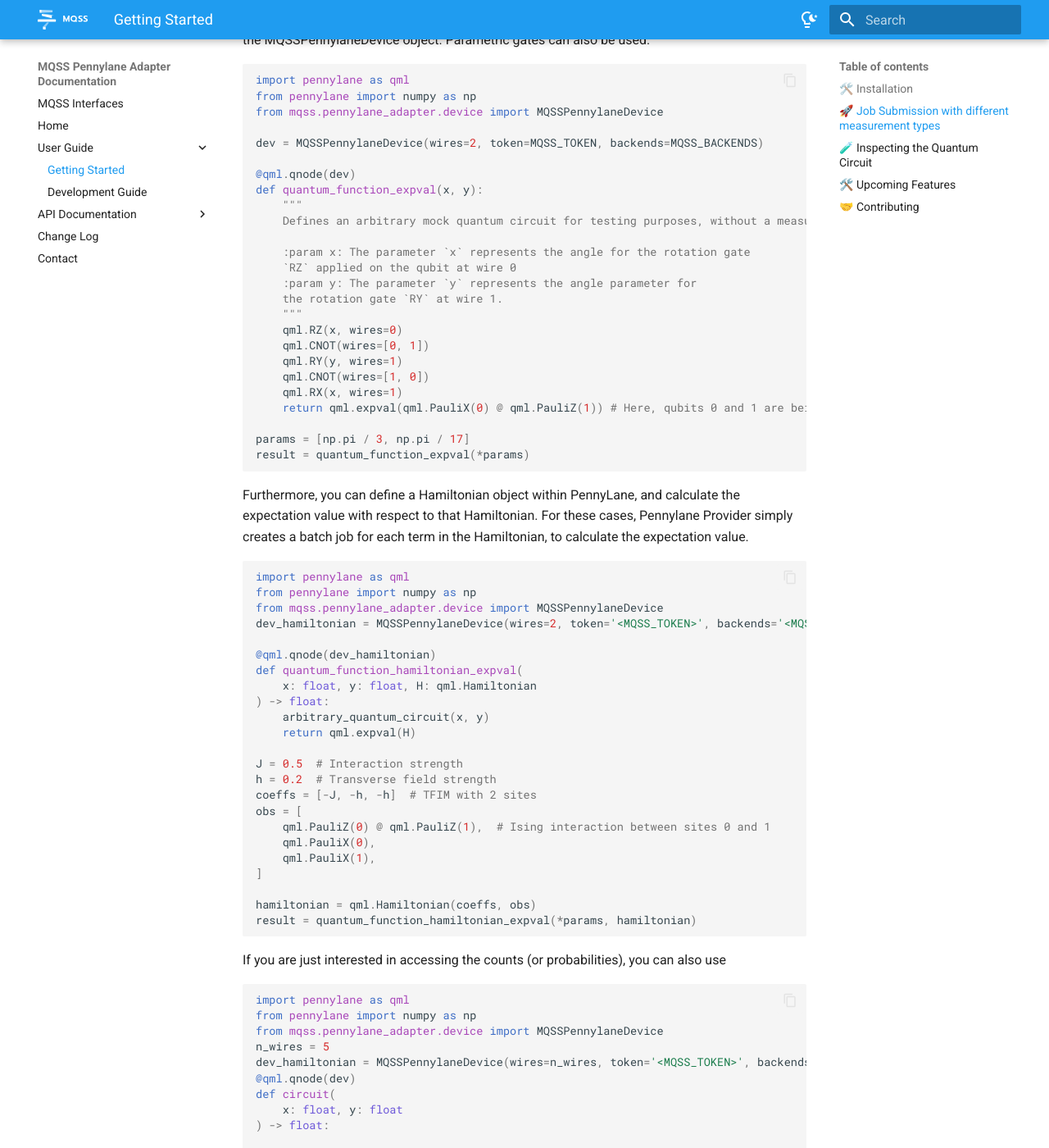
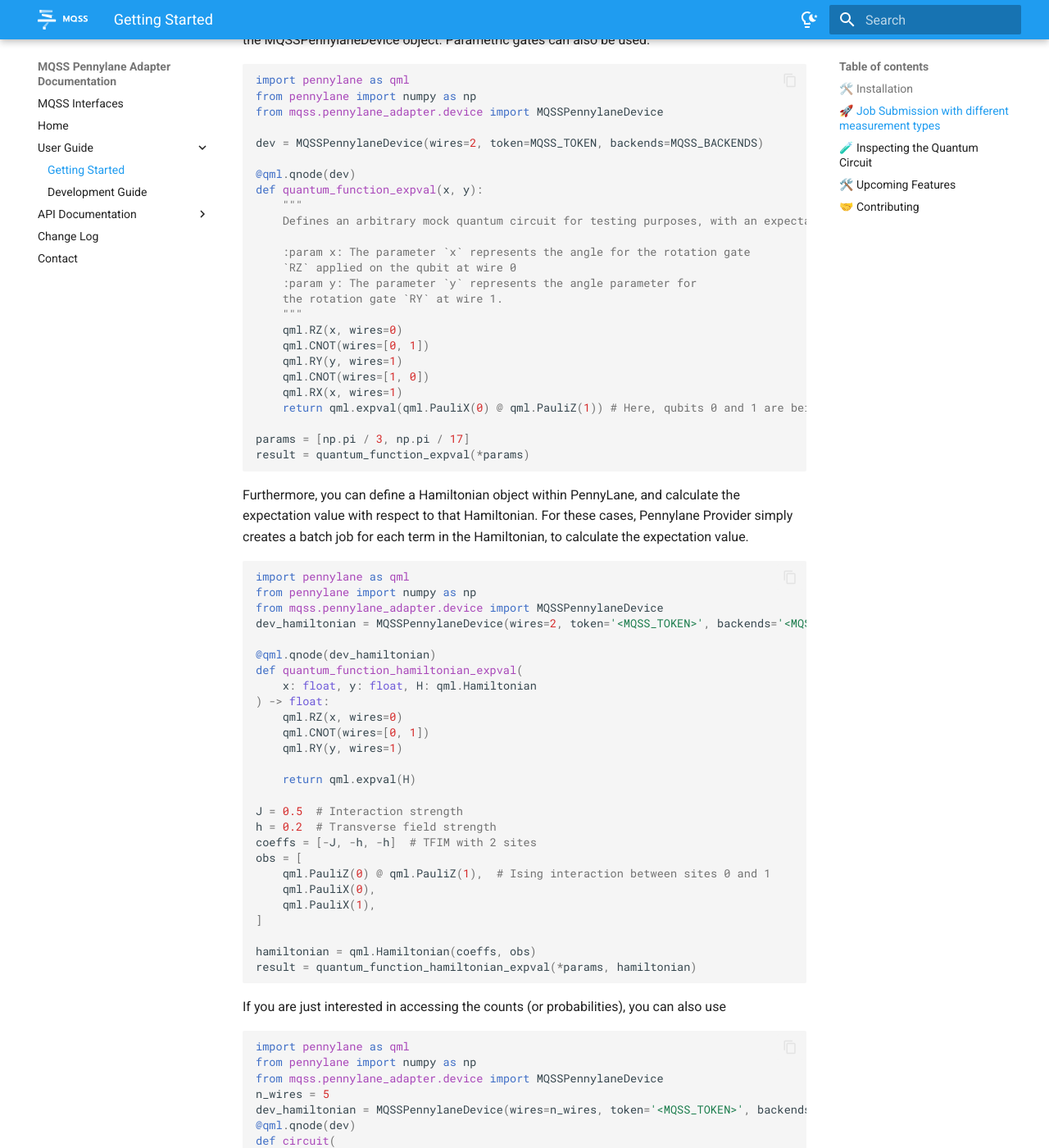
Before and after one commit to Munich-Quantum-Software-Stack/MQSS-Pennylane-Adapter, an MkDocs documentation site: the page built from docs/user_guide/getting_started.md, in a window 1280 px wide and 1400 px high, scrolled down 586 px. Shown: the whole window at 82% size. Built offline with MkDocs 1.6.1 and Material for MkDocs 9.7.7, drawn with Linux system fonts in a browser that asks for light colours.

```diff
--- a/docs/user_guide/getting_started.md
+++ b/docs/user_guide/getting_started.md
@@ -21,7 +21,7 @@ dev = MQSSPennylaneDevice(wires=2, token=MQSS_TOKEN, backends=MQSS_BACKENDS)
 @qml.qnode(dev)
 def quantum_function_expval(x, y):
     """
-    Defines an arbitrary mock quantum circuit for testing purposes, without a measurement operation
+    Defines an arbitrary mock quantum circuit for testing purposes, with an expectation value measurement
 
     :param x: The parameter `x` represents the angle for the rotation gate
     `RZ` applied on the qubit at wire 0
@@ -50,7 +50,10 @@ dev_hamiltonian = MQSSPennylaneDevice(wires=2, token='<MQSS_TOKEN>', backends='<
 def quantum_function_hamiltonian_expval(
     x: float, y: float, H: qml.Hamiltonian
 ) -> float:
-    arbitrary_quantum_circuit(x, y)
+    qml.RZ(x, wires=0)
+    qml.CNOT(wires=[0, 1])
+    qml.RY(y, wires=1)
+
     return qml.expval(H)
 
 J = 0.5  # Interaction strength
```
Also changed, not shown: 2 other files.
